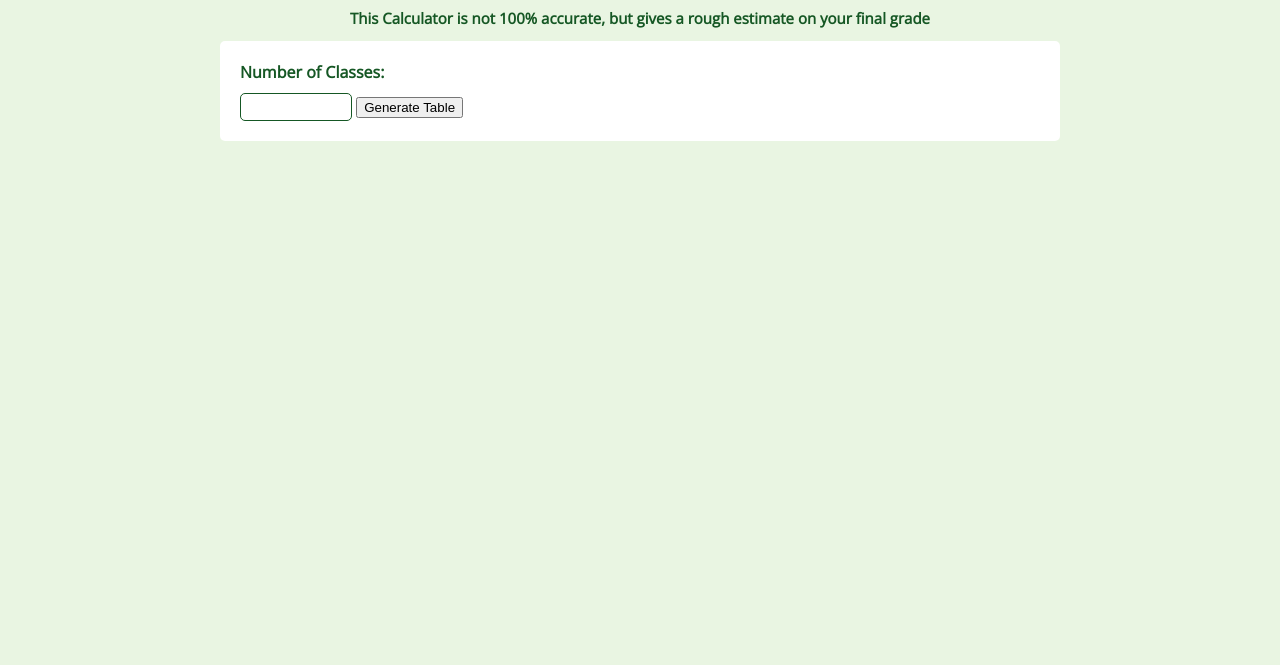
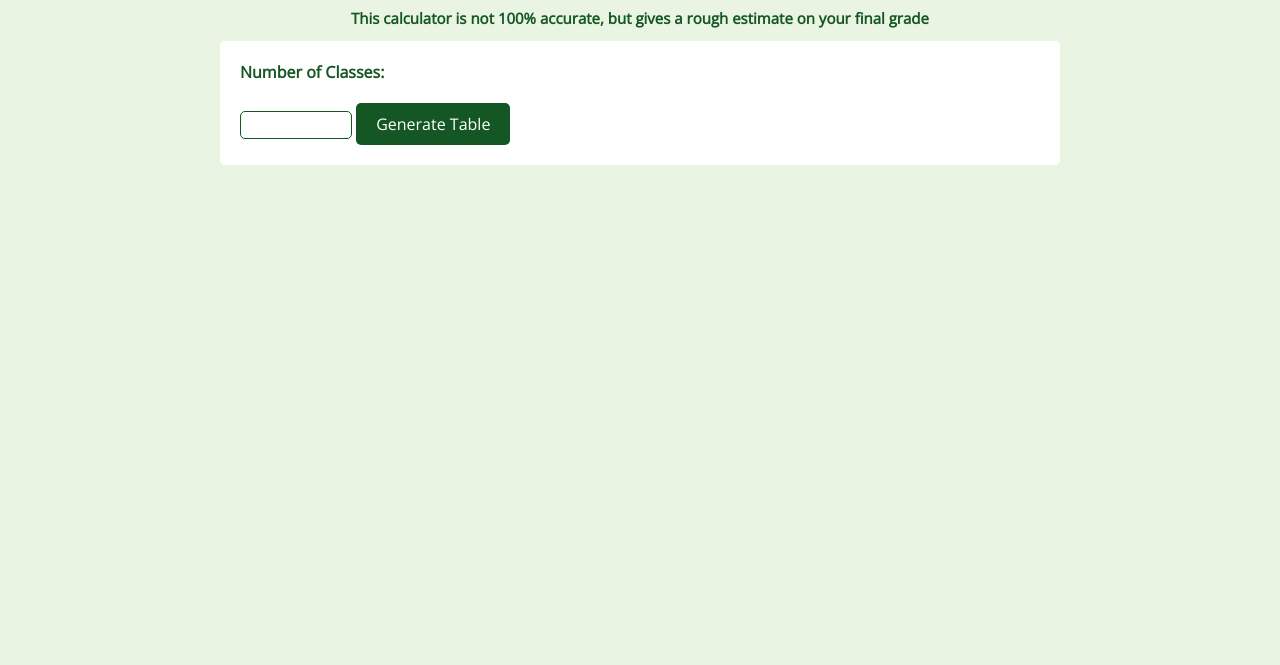
Before and after one commit to Heisenberg1525/GPA-Calculator-EBHS, a plain HTML site: page final-grade.html in a window 1280 px wide. Shown: the part 135-800 px from the top of the page. Drawn offline with nearby package versions, Linux system fonts and the light colour scheme.

```diff
--- a/final-grade.css
+++ b/final-grade.css
@@ -69,3 +69,16 @@ tr:hover {
 .button:hover {
     background-color: #218838;
 }
+
+#generateTable {
+    font-family: 'Open Sans', sans-serif;
+    background-color: #155724;
+    color: #fff;
+    padding: 10px 20px;
+    font-size: 16px;
+    border-radius: 5px;
+    border: none;
+    cursor: pointer;
+    margin-top: 10px;
+    transition: background-color 0.3s ease;
+}
--- a/final-grade.html
+++ b/final-grade.html
@@ -10,12 +10,12 @@
 
     <h1>Final Grade Calculator EBHS</h1>
 
-    <h2><center>This Calculator is not 100% accurate, but gives a rough estimate on your final grade</center></h2>
+    <h2><center>This calculator is not 100% accurate, but gives a rough estimate on your final grade</center></h2>
 
     <form id="grade-form">
         <label for="class-count">Number of Classes:</label>
         <input type="number" id="class-count" name="class-count" min="1" required>
-        <input type="submit" value="Generate Table">
+        <input type="submit" id="generateTable" value="Generate Table">
     </form>
 
     <div id="grade-table"></div>
--- a/style.css
+++ b/style.css
@@ -197,3 +197,7 @@ button[type="submit"]:hover {
 #current-year {
     margin-left: 5px;
 }
+
+#calculatorForm {
+    text-align: center;
+}
```
Also changed, not shown: about.html (added), eblogo.png (added).
